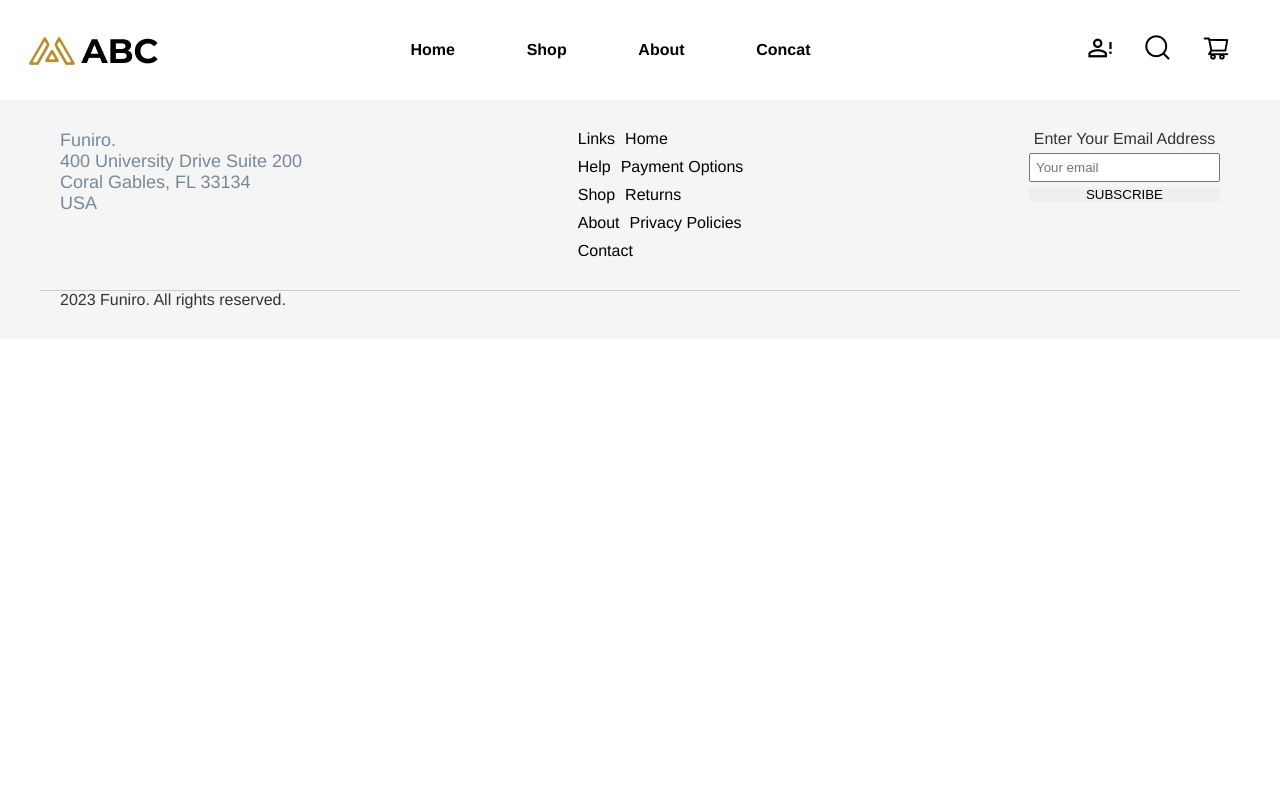
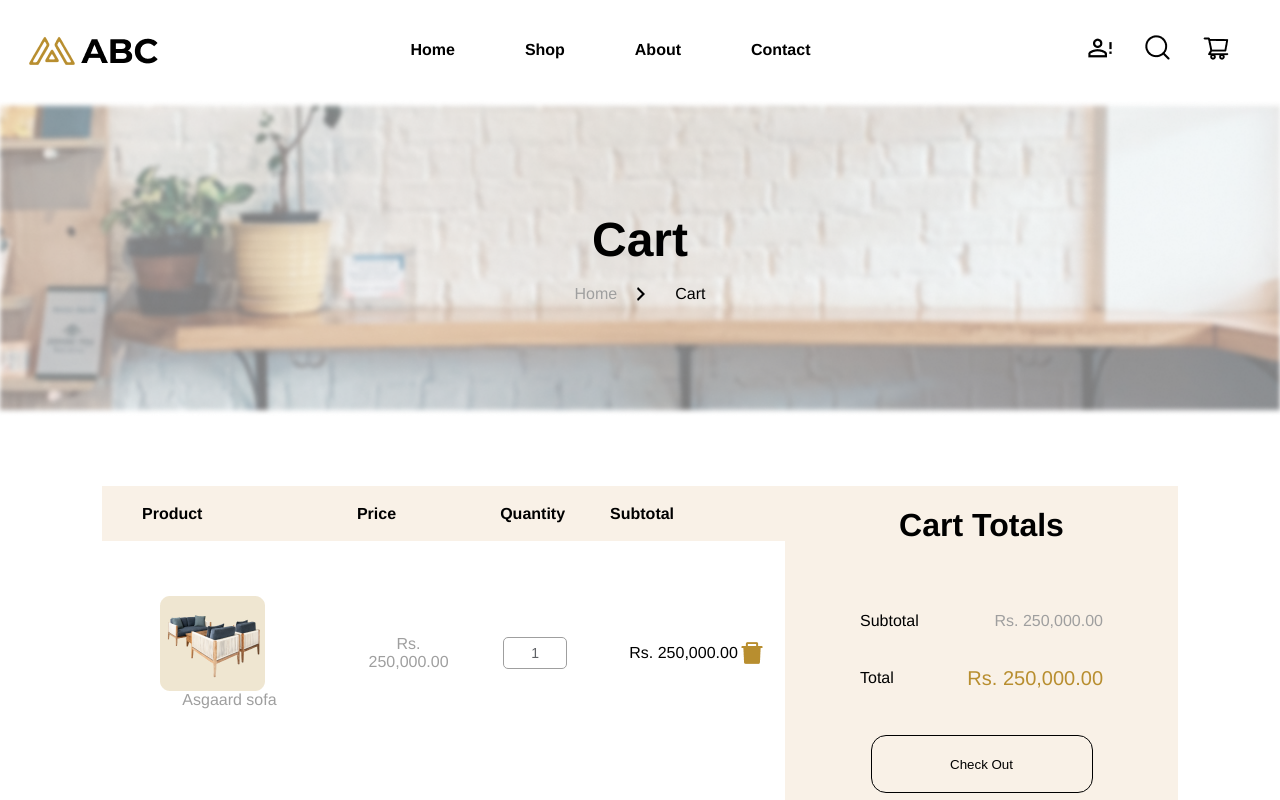
Before and after one commit to kimoninanina/e-Commercial, a Vue app: page /#/CartIndex in a window 1280 px wide. Shown: the top 800 px of the page. Built offline with nearby package versions, Linux system fonts and the light colour scheme.

Commit message:
add cart page

```diff
--- a/src/App.vue
+++ b/src/App.vue
@@ -26,7 +26,6 @@ export default {
   -moz-osx-font-smoothing: grayscale;
   text-align: center;
   color: #2c3e50;
-  background-color: rgba(230, 233, 239, 0.845);
   margin: 0;
 }
 
--- a/src/components/AppNavbar.vue
+++ b/src/components/AppNavbar.vue
@@ -7,7 +7,7 @@
       <span @click="link('/homeIndex')">Home</span>
       <span @click="link('/shopIndex')">Shop</span>
       <span>About</span>
-      <span @click="link('/contactIndex')">Concat</span>
+      <span @click="link('/contactIndex')">Contact</span>
     </div>
     <div class="user-actions">
       <router-link to="/login"
@@ -16,7 +16,7 @@
       <router-link to="/search"
         ><img src="../assets/icon/search.png" alt="Logo"
       /></router-link>
-      <router-link to="/cart"
+      <router-link to="/CartIndex"
         ><img src="../assets/icon/shoppingcart.png" alt="Logo"
       /></router-link>
     </div>
--- a/src/router/index.js
+++ b/src/router/index.js
@@ -5,6 +5,7 @@ import ProductItem from '@/components/ProductItem.vue'
 import ShopIndex from '../views/ShopIndex.vue'
 import ProductDetail from "@/views/ProductDetail.vue";
 import ContactIndex from "../views/ContactIndex.vue"
+import CartIndex from "../views/CartIndex.vue"
 
 Vue.use(Router)
 
@@ -34,6 +35,11 @@ export default new Router({
       path: "/ContactIndex",
       component: ContactIndex,
       name: 'Contact'
+    },
+    {
+      path: "/CartIndex",
+      component: CartIndex,
+      name: 'Cart'
     }
   ]
 })
--- a/src/views/CartIndex.vue
+++ b/src/views/CartIndex.vue
@@ -0,0 +1,259 @@
+<template>
+    <div class="cart-index">
+        <div class="index__banner">
+            <h4>Cart</h4>
+            <BreadcrumbNav :path="path" />
+        </div>
+
+        <div class="index__products">
+            <div class="products__table">
+                <table>
+                    <thead>
+                        <th style="width: 30%">Product</th>
+                        <th style="width: 20%">Price</th>
+                        <th style="width: 15%">Quantity</th>
+                        <th style="width: 30%">Subtotal</th>
+                    </thead>
+
+                    <tbody>
+                        <tr>
+                            <td><img class="icon-photo" src="@/assets/cart-index/car1.png" /> Asgaard sofa</td>
+                            <td>Rs. 250,000.00</td>
+                            <td><el-input v-model="input" /></td>
+                            <td class="tr__total">
+                                <span>Rs. 250,000.00</span>
+                                <img class="icon-del" src="@/assets/cart-index/icon-del.png" />
+                            </td>
+                        </tr>
+                    </tbody>
+                </table>
+            </div>
+
+            <div class="products__totals">
+                <h5>Cart Totals</h5>
+
+                <div class="totals__row">
+                    <span>Subtotal</span>
+                    <p>Rs. 250,000.00</p>
+                </div>
+
+                <div class="totals__row">
+                    <span>Total</span>
+                    <p class="total">Rs. 250,000.00</p>
+                </div>
+
+                <button>Check Out</button>
+            </div>
+        </div>
+
+
+    </div>
+</template>
+
+<script>
+import BreadcrumbNav from '@/components/BreadcrumbNav.vue'
+
+
+export default {
+    components: { BreadcrumbNav},
+    data() {
+        return {
+            input: 1,
+            path: [
+                { name: 'Home', path: '/homeIndex' },
+                { name: 'Cart', path: '/cartIndex' }
+            ]
+        }
+    }
+}
+</script>
+
+<style lang="scss" scoped>
+.cart-index {
+    display: flex;
+    flex-direction: column;
+    align-items: center;
+
+    .index__banner {
+        width: 100%;
+        height: 316px;
+        background-image: url('@/assets/shop/banner.png');
+        background-repeat: no-repeat;
+        background-size: 100% 100%;
+        display: flex;
+        flex-direction: column;
+        justify-content: center;
+        align-items: center;
+
+        h4 {
+            color: #000;
+            font-size: 48px;
+            line-height: 72px;
+        }
+
+        h5 {
+            margin-top: 2px;
+            color: #000;
+            font-size: 16px;
+            line-height: 24px;
+            display: flex;
+            align-items: center;
+
+            img {
+                margin: 0 6px;
+                width: 20px;
+                height: 20px;
+            }
+
+            span:first-of-type {
+                font-weight: bold;
+            }
+
+            span:last-of-type {
+                font-weight: normal;
+            }
+        }
+    }
+
+    .index__products {
+        margin-top: 70px;
+        padding: 0 102px;
+        width: 100%;
+        display: flex;
+
+        .products__table {
+            flex-grow: 1;
+            width: 0;
+
+            table {
+                border-spacing: 0;
+
+                thead {
+                    th {
+                        padding-left: 40px;
+                        height: 55px;
+                        color: #000;
+                        font-size: 16px;
+                        background-color: #f9f1e7;
+                        text-align: left;
+                    }
+                }
+
+                tbody:before {
+                    content: '';
+                    display: block;
+                    height: 55px;
+                }
+
+                tbody {
+                    tr {
+                        height: 95px;
+                        vertical-align: middle;
+
+                        td {
+                            padding-left: 40px;
+                            color: #9f9f9f;
+                        }
+
+                        .tr__total {
+                            color: #000;
+
+                            span {
+                                line-height: 16px;
+                                display: inline-block;
+                                vertical-align: middle;
+                            }
+                        }
+
+                        .icon-photo {
+                            margin-right: 34px;
+                            width: 105px;
+                            height: 95px;
+                            display: inline-block;
+                            vertical-align: middle;
+                        }
+
+                        .icon-del {
+                            width: 28px;
+                            height: 28px;
+                            display: inline-block;
+                            vertical-align: middle;
+                            cursor: pointer;
+                        }
+
+                        .el-input {
+                            width: 64px;
+
+                            :deep(.el-input__inner) {
+                                padding: 0;
+                                height: 32px;
+                                line-height: 32px;
+                                border-radius: 5px;
+                                text-align: center;
+                                border: 1px solid #9f9f9f;
+                            }
+                        }
+                    }
+                }
+            }
+        }
+
+        .products__totals {
+            margin-left: 0;
+            padding: 15px 75px 0;
+            width: 393px;
+            height: 390px;
+            background: #f9f1e7;
+            display: flex;
+            flex-direction: column;
+            align-items: center;
+
+            h5 {
+                margin-bottom: 60px;
+                color: #000;
+                font-size: 32px;
+                line-height: 48px;
+            }
+
+            .totals__row {
+                width: 100%;
+                display: flex;
+                align-items: center;
+                justify-content: space-between;
+
+                span {
+                    color: #000;
+                    font-size: 16px;
+                    line-height: 24px;
+                }
+
+                p {
+                    color: #9f9f9f;
+                    font-size: 16px;
+                    line-height: 24px;
+                }
+
+                p.total {
+                    color: #b88e2f;
+                    font-size: 20px;
+                    line-height: 30px;
+                }
+            }
+
+            .totals__row + .totals__row {
+                margin-top: 30px;
+            }
+
+            button {
+                margin-top: 42px;
+                width: 222px;
+                height: 58px;
+                border-radius: 15px;
+                background-color: transparent;
+                border: 1px solid #000;
+                cursor: pointer;
+            }
+        }
+    }
+}
+</style>
--- a/src/views/ContactIndex.vue
+++ b/src/views/ContactIndex.vue
@@ -79,7 +79,7 @@ export default {
       input: 1,
       path: [
         { name: "Home", path: "/homeIndex" },
-        { name: "contact", path: "/contactIndex" },
+        { name: "Contact", path: "/contactIndex" },
       ],
       form: {
         yourName: "",
@@ -175,6 +175,7 @@ export default {
     .info__details {
       padding: 46px 76px 70px 106px;
       width: 392px;
+      text-align: left;
       .details__item {
         position: relative;
 
@@ -204,6 +205,7 @@ export default {
       margin-left: 30px;
       padding: 35px 78px 70px;
       width: 636px;
+      text-align: left;
 
       button {
         margin-top: 62px;
--- a/src/views/ShopIndex.vue
+++ b/src/views/ShopIndex.vue
@@ -1,7 +1,6 @@
 <template>
   <section class="shop-container">
     <div class="shop">
-      <div>
       <AppNavbar />
       <div class="shop-heading-background">
         <div class="text-center">
@@ -13,7 +12,6 @@
       <ProductItem @addToCart="addToCart" />
       <div class="logo-and-footer">
         <img src="../assets/FooterShopp.png" alt="Logo" />
-        </div>
       </div>
     </div>
   </section>
```
Also changed, not shown: src/components/ProductItem.vue (+39 -35 lines), src/views/HomeIndex.vue (+43 -57 lines). Lines whose indentation alone changed are shown as unchanged.
